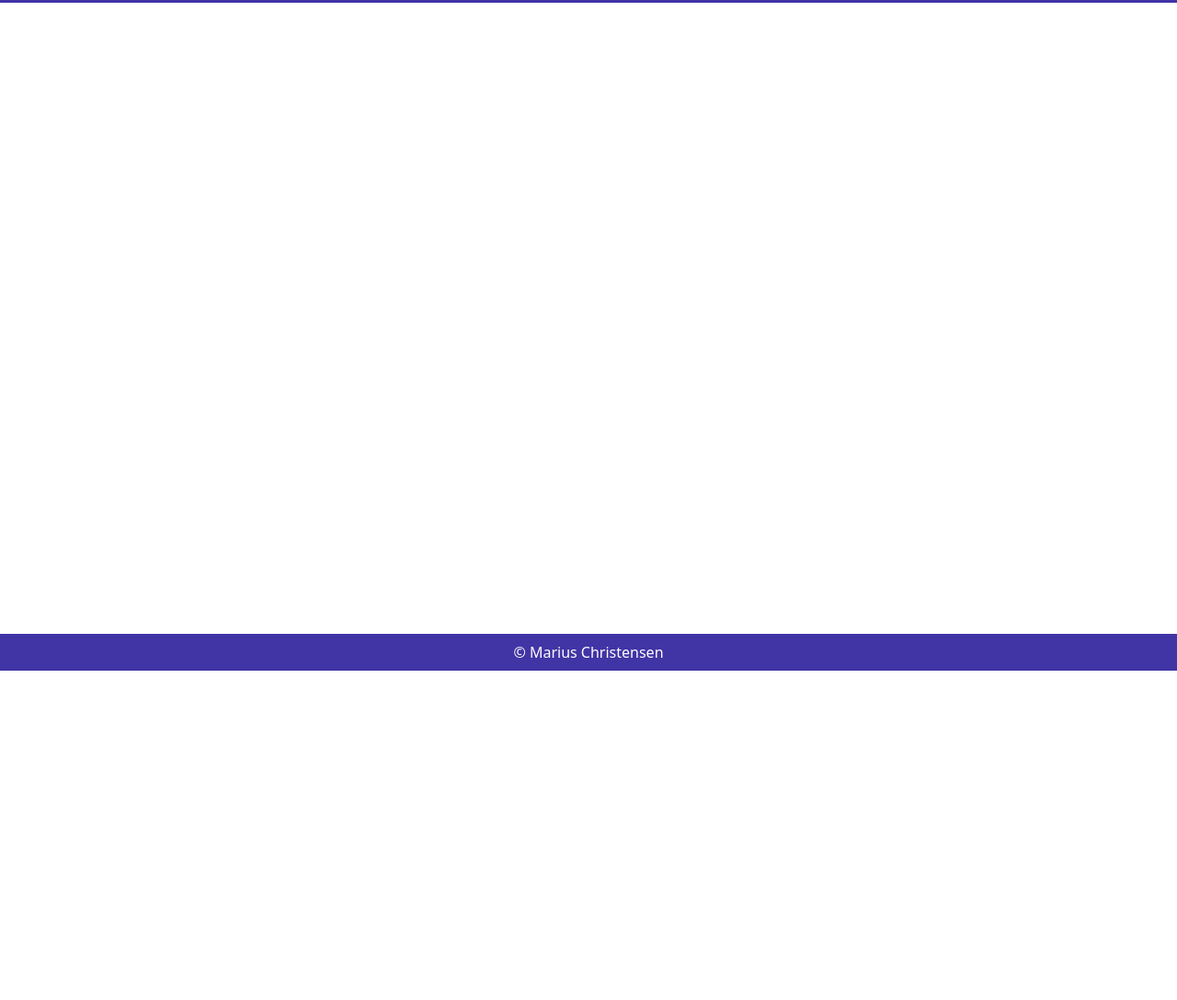
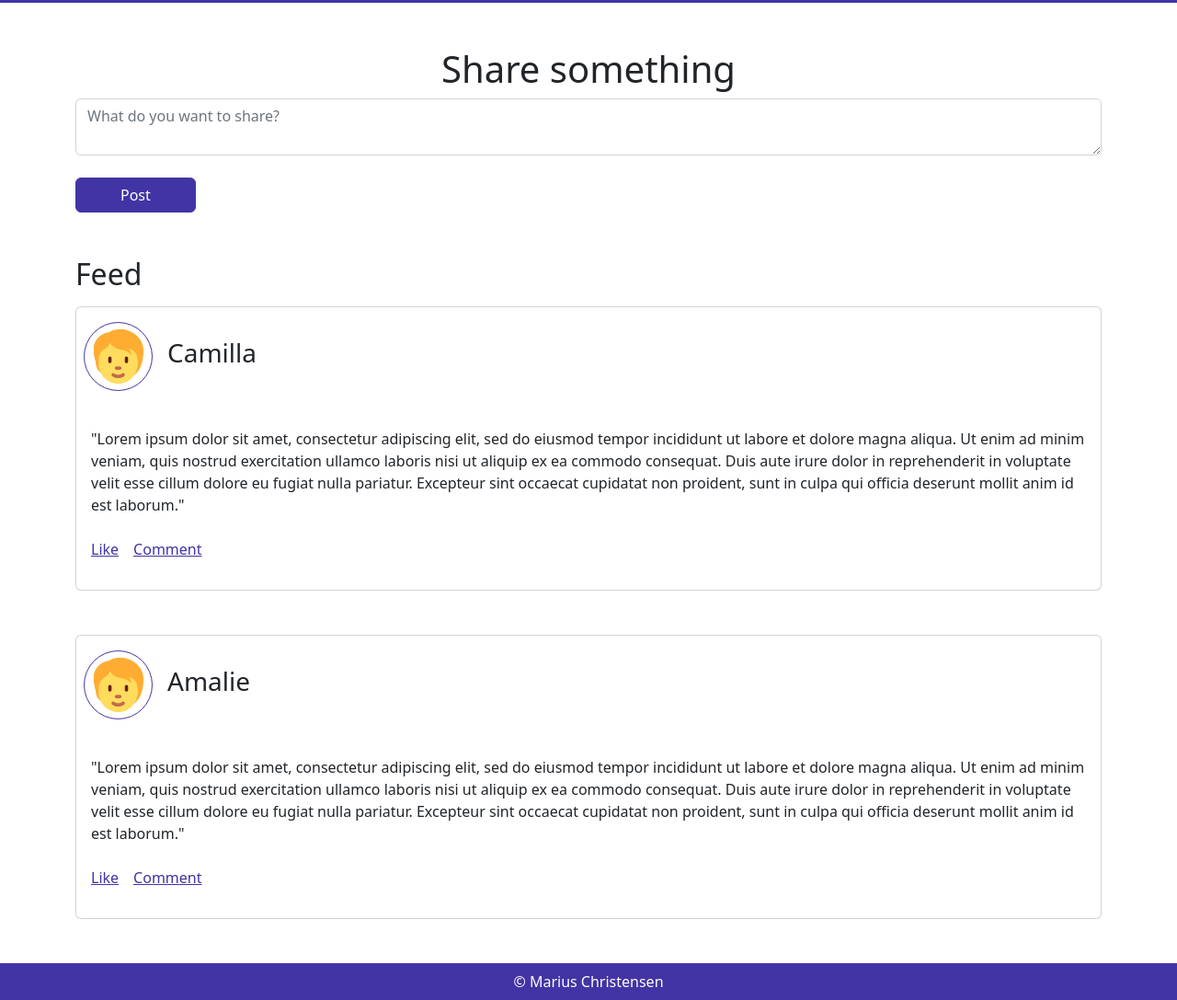
Before and after one commit to MariusChristensen/css-frameworks-ca, a website: page home.html in a window 1280 px wide. Shown: the part 71-1158 px from the top of the page at 92% size. Before the commit the page ends 800 px from the top, so only its background shows below. Drawn offline with nearby package versions, Linux system fonts and the light colour scheme.

Commit message:
created the home/newsfeed page

```diff
--- a/home.html
+++ b/home.html
@@ -30,7 +30,80 @@
         </form>
       </nav>
     </header>
-    <main></main>
+    <main>
+      <section>
+        <div class="container">
+          <div class="row">
+            <div">
+              <form action="#">
+                <div class="mb-3">
+                  <h1 class="form-label text-left text-center mt-5">Share something</h1>
+                  <div>
+                    <textarea
+                      id="post"
+                      class="form-control post-input"
+                      placeholder="What do you want to share?"
+                      required
+                      minlength="2"
+                    ></textarea>
+                    <button type="submit" class="btn btn-primary mt-4 mb-3 px-5 text-center">Post</button>
+                  </div>
+                </div>
+              </form>
+            </div>
+          </div>
+        </div>
+      </section>
+      <section>
+        <div class="container">
+          <div class="row justify-content-center">
+            <div>
+              <h2 class="mt-3 mb-3">Feed</h2>
+              <div class="card mb-5">
+                <div class="d-flex ms-2 mt-3 mb-4">
+                  <img src="/images/default-profile.png" alt="profile-picture of user" class="img-thumbnail" />
+                  <h3 class="card-title ms-3 align-self-center">Camilla</h3>
+                </div>
+                <div class="card-body">
+                  <p class="card-text mb-4">
+                    "Lorem ipsum dolor sit amet, consectetur adipiscing elit, sed do eiusmod tempor incididunt ut labore
+                    et dolore magna aliqua. Ut enim ad minim veniam, quis nostrud exercitation ullamco laboris nisi ut
+                    aliquip ex ea commodo consequat. Duis aute irure dolor in reprehenderit in voluptate velit esse
+                    cillum dolore eu fugiat nulla pariatur. Excepteur sint occaecat cupidatat non proident, sunt in
+                    culpa qui officia deserunt mollit anim id est laborum."
+                  </p>
+                  <div class="d-flex gap-3 text-decoration-none mb-0">
+                    <p class="card-text"><a href="#">Like</a></p>
+                    <p class="card-text"><a href="#">Comment</a></p>
+                  </div>
+                </div>
+              </div>
+            </div>
+            <div>
+              <div class="card mb-5">
+                <div class="d-flex ms-2 mt-3 mb-4">
+                  <img src="/images/default-profile.png" alt="profile-picture of user" class="img-thumbnail" />
+                  <h3 class="card-title ms-3 align-self-center">Amalie</h3>
+                </div>
+                <div class="card-body">
+                  <p class="card-text mb-4">
+                    "Lorem ipsum dolor sit amet, consectetur adipiscing elit, sed do eiusmod tempor incididunt ut labore
+                    et dolore magna aliqua. Ut enim ad minim veniam, quis nostrud exercitation ullamco laboris nisi ut
+                    aliquip ex ea commodo consequat. Duis aute irure dolor in reprehenderit in voluptate velit esse
+                    cillum dolore eu fugiat nulla pariatur. Excepteur sint occaecat cupidatat non proident, sunt in
+                    culpa qui officia deserunt mollit anim id est laborum."
+                  </p>
+                  <div class="d-flex gap-3 text-decoration-none mb-0">
+                    <p class="card-text"><a href="#">Like</a></p>
+                    <p class="card-text"><a href="#">Comment</a></p>
+                  </div>
+                </div>
+              </div>
+            </div>
+          </div>
+        </div>
+      </section>
+    </main>
     <footer class="bg-primary text-secondary mt-auto p-2 text-center">&copy; Marius Christensen</footer>
     <script src="/node_modules/bootstrap/dist/js/bootstrap.bundle.min.js"></script>
   </body>
```
